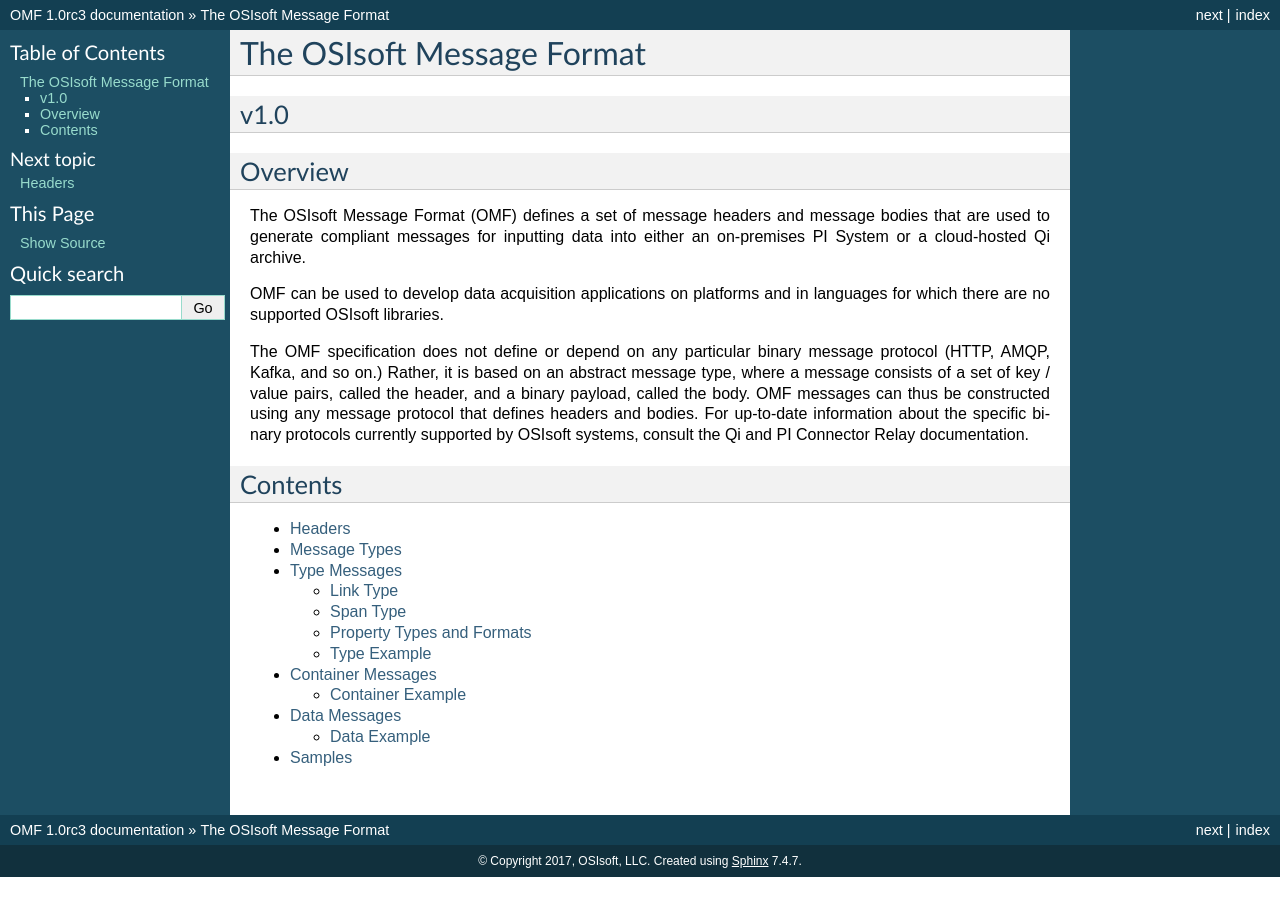
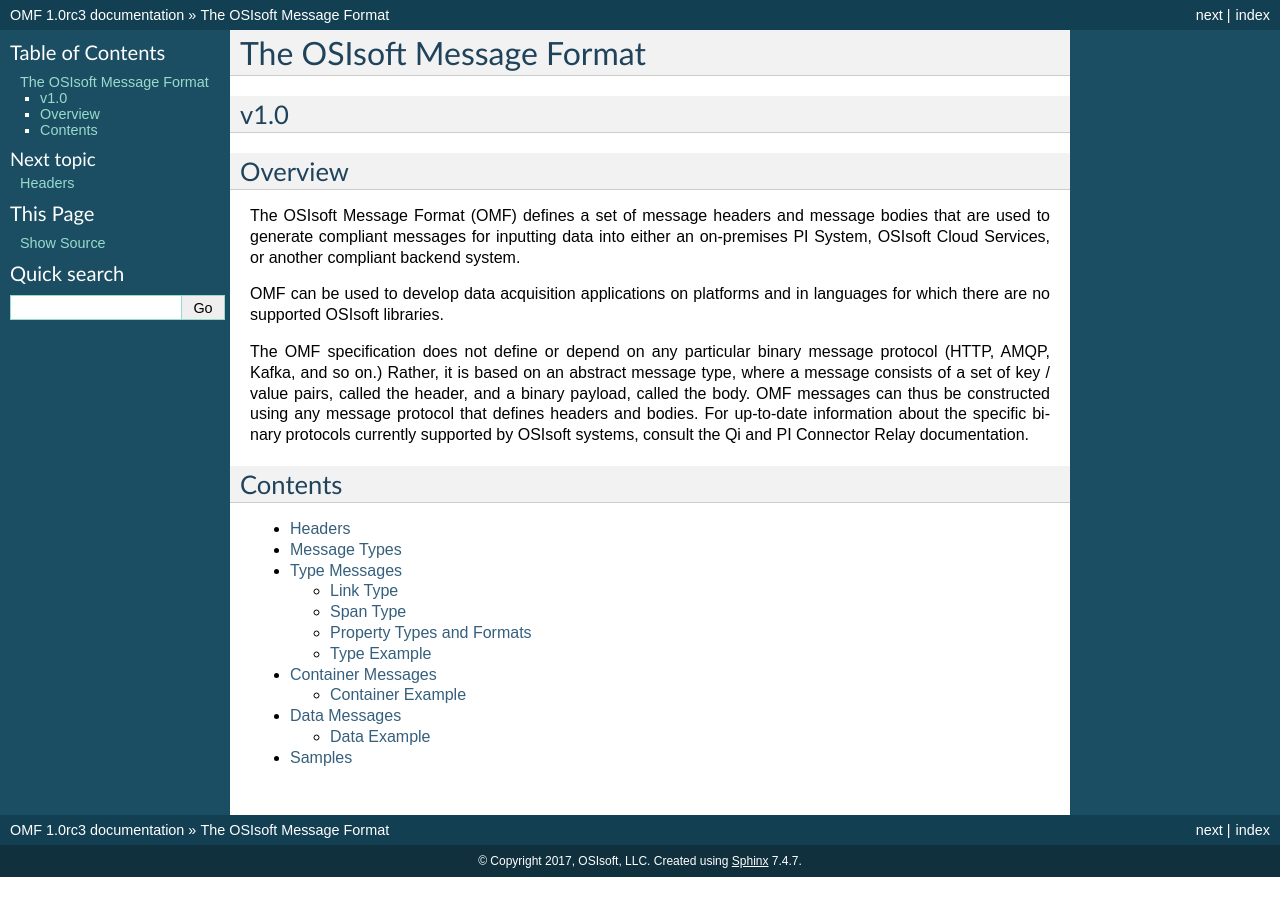
Before and after one commit to AVEVA/OMF-Docs, a Sphinx documentation site: the page built from docs/index.rst, in a window 1280 px wide. Built offline with Sphinx 7.4.7, drawn with Linux system fonts in a browser that asks for light colours.

Commit message:
Update index.rst

```diff
--- a/docs/index.rst
+++ b/docs/index.rst
@@ -10,7 +10,7 @@
 
 The OSIsoft Message Format (OMF) defines a set of message headers and message bodies that
 are used to generate compliant messages for inputting data into either an on-premises PI
-System or a cloud-hosted Qi archive.
+System, OSIsoft Cloud Services, or another compliant backend system.
 
 OMF can be used to develop data acquisition applications on platforms and in languages
 for which there are no supported OSIsoft libraries.
```
